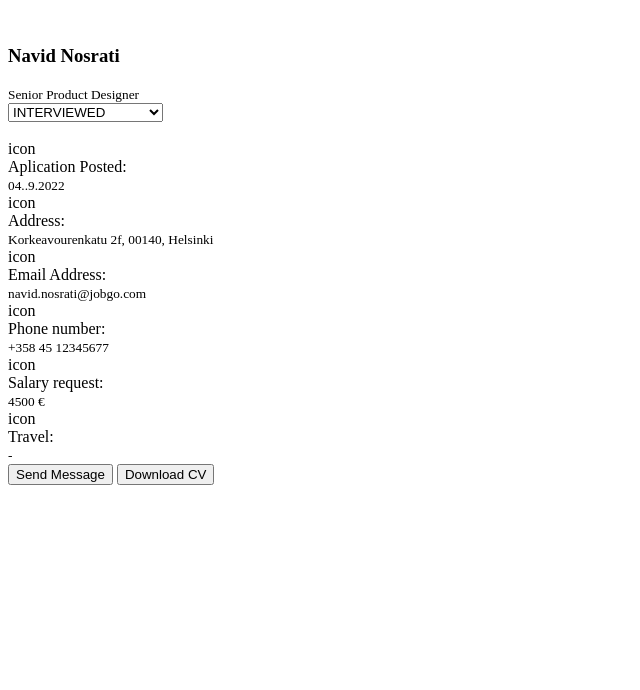
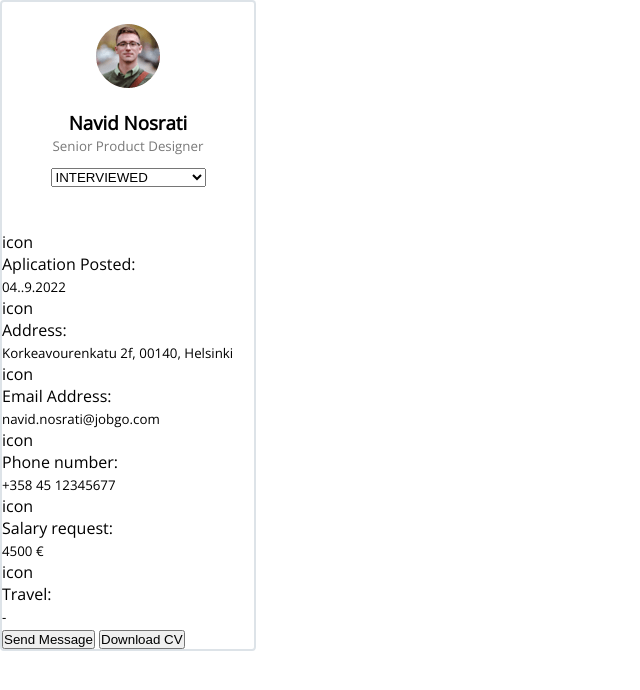
Before and after one commit to SanazBHMN/JobGo-application-view, a plain HTML site: page index.html in a window 1280 px wide. Shown: the whole page, without its empty margins (0-640 px from the left). Drawn offline with nearby package versions, Linux system fonts and the light colour scheme.

Commit message:
Apply styles to sidebar profile

```diff
--- a/index.html
+++ b/index.html
@@ -4,12 +4,13 @@
     <meta charset="UTF-8" />
     <meta http-equiv="X-UA-Compatible" content="IE=edge" />
     <meta name="viewport" content="width=device-width, initial-scale=1.0" />
+    <link rel="stylesheet" href="/style.css" />
     <title>Document</title>
   </head>
   <body>
     <aside>
       <div class="profile">
-        <img src="" alt="" />
+        <img src="/images/image-juliusomo.png" alt="avatar" />
         <h3>Navid Nosrati</h3>
         <small>Senior Product Designer</small>
         <div class="custom-select">
--- /dev/null
+++ b/style.css
@@ -0,0 +1,40 @@
+@import url("https://fonts.googleapis.com/css2?family=Open+Sans&display=swap");
+
+:root {
+  --color-neutral: #797979;
+  --border-color: #dde3e8;
+}
+
+* {
+  box-sizing: border-box;
+  margin: 0;
+  padding: 0;
+}
+
+body {
+  font-family: "Open Sans", sans-serif;
+}
+
+aside {
+  width: 20%;
+  border: 2px solid var(--border-color);
+  border-radius: 4px;
+}
+
+/* profile */
+.profile {
+  display: flex;
+  flex-direction: column;
+  justify-content: center;
+  align-items: center;
+  padding: 22px 24px;
+}
+
+.profile img {
+  margin-bottom: 22px;
+}
+
+.profile small {
+  color: var(--color-neutral);
+  margin: 2px 0 10px;
+}
```
Also changed, not shown: images/image-juliusomo.png (added).
